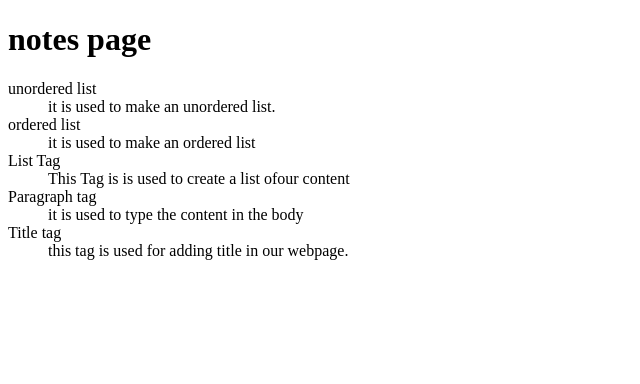
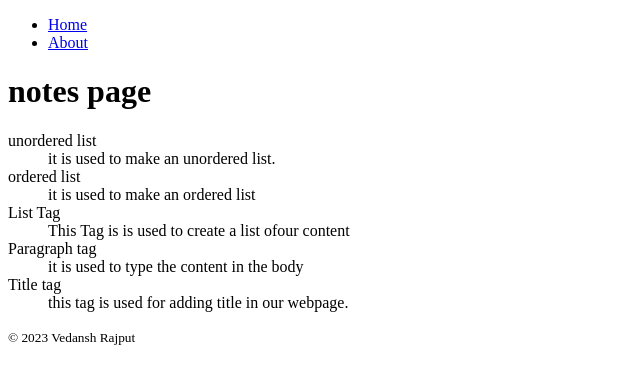
Before and after one commit to rajp0018/rajp0018.github.io, a plain HTML site: page html-assignment/notes.html in a window 1280 px wide. Shown: the whole page, without its empty margins (0-640 px from the left). Drawn offline with Linux system fonts and the light colour scheme.

Commit message:
my assignment

```diff
--- a/html-assignment/notes.html
+++ b/html-assignment/notes.html
@@ -6,6 +6,13 @@
     <meta name="viewport" content="width=device-width, initial-scale=1.0">
     <title>Notes</title>
 </head>
+<header><nav>
+    <ul>
+        <li><a href="index.html">Home</a></li>
+        <li><a href="notes.html">About</a></li>
+    </ul>
+</nav></header>
+
 <body>
     <h1>notes page</h1>
     <dl>
@@ -24,6 +31,9 @@
         <dt>Title tag</dt>
         <dd>this tag is used for adding title in our webpage.</dd>
     </dl>
+    <footer>
+        <p><small> &copy; 2023 Vedansh Rajput</small></p>
+    </footer>
 
 </body>
 </html>
```
